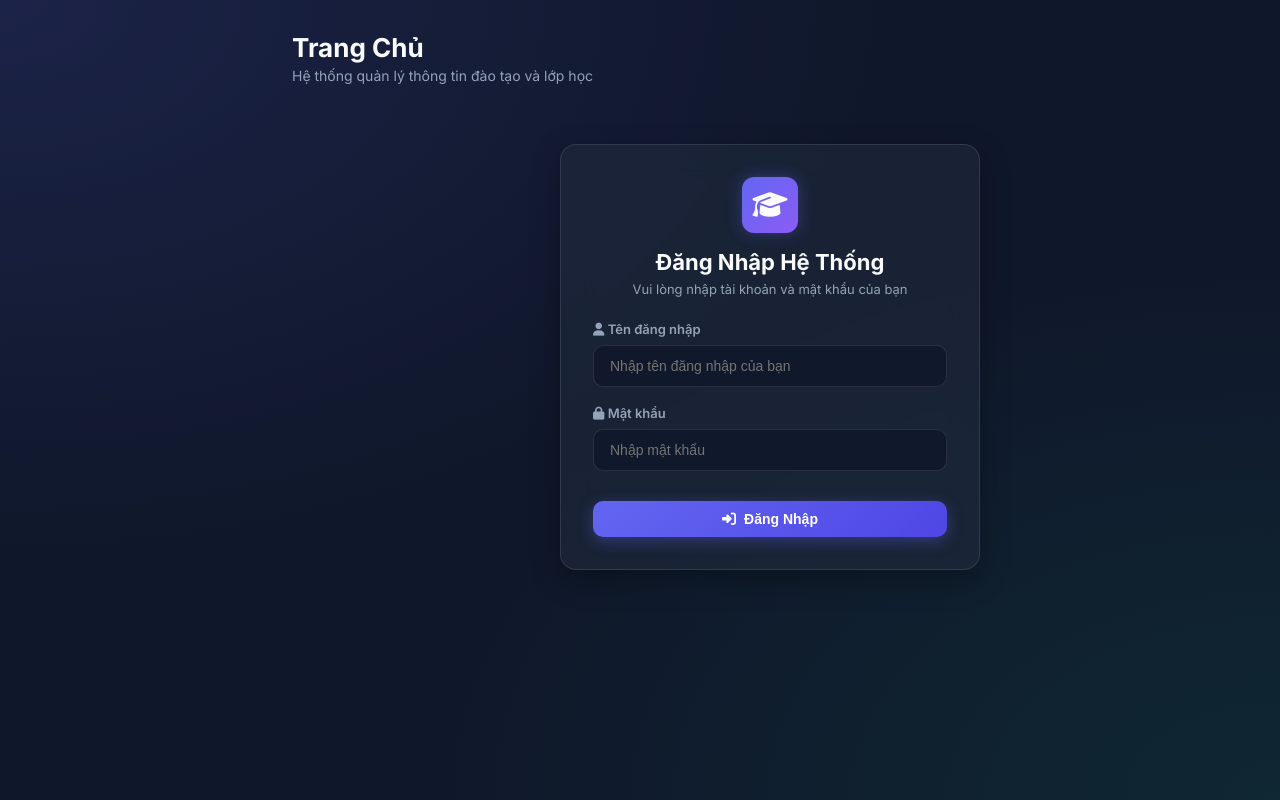
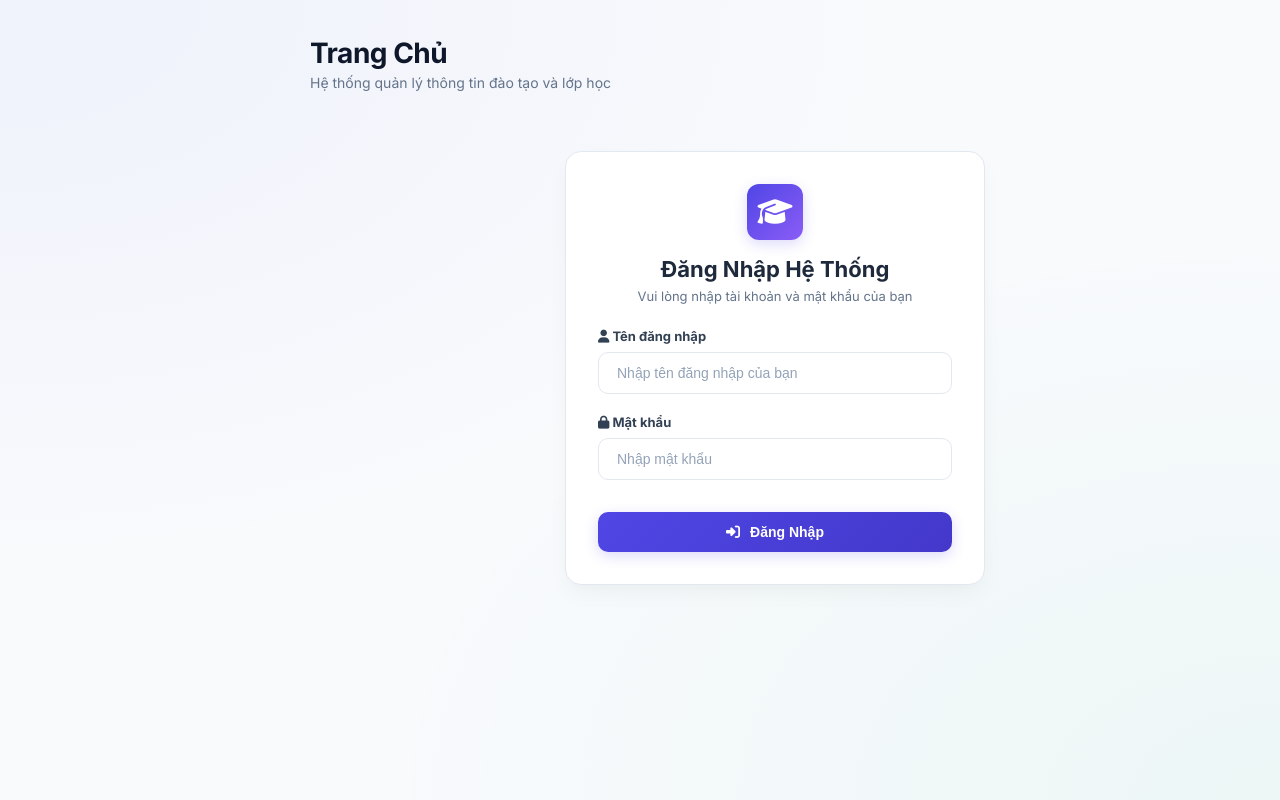
Before and after one commit to HuyHago1111/Managerment_Classrom, a FastAPI app: page / in a window 1280 px wide. Run offline with FastAPI, Linux system fonts and the light colour scheme.

Commit message:
Redesign UI to a bright, modern, high-end enterprise theme

```diff
--- a/classroom_management/static/css/style.css
+++ b/classroom_management/static/css/style.css
@@ -1,24 +1,33 @@
 /* =================================================================
-   QUẢN LÝ LỚP HỌC - MODERN GLASSMORPHISM DESIGN SYSTEM
+   QUẢN LÝ LỚP HỌC - BRIGHT MODERN ENTERPRISE DESIGN SYSTEM
    ================================================================= */
 
 :root {
-  --bg-dark: #0f172a;
-  --bg-card: rgba(30, 41, 59, 0.7);
-  --bg-card-hover: rgba(51, 65, 85, 0.8);
-  --border-color: rgba(255, 255, 255, 0.1);
-  --primary: #6366f1;
-  --primary-hover: #4f46e5;
-  --primary-glow: rgba(99, 102, 241, 0.35);
+  --bg-main: #f8fafc;
+  --bg-card: #ffffff;
+  --bg-sidebar: #ffffff;
+  --border-color: #e2e8f0;
+  --border-focus: #6366f1;
+  --primary: #4f46e5;
+  --primary-hover: #4338ca;
+  --primary-light: #e0e7ff;
+  --primary-glow: rgba(79, 70, 229, 0.2);
   --success: #10b981;
+  --success-light: #d1fae5;
   --warning: #f59e0b;
+  --warning-light: #fef3c7;
   --danger: #ef4444;
+  --danger-light: #fee2e2;
   --info: #06b6d4;
-  --text-main: #f8fafc;
-  --text-muted: #94a3b8;
-  --sidebar-width: 260px;
+  --info-light: #cffaff;
+  --text-main: #1e293b;
+  --text-muted: #64748b;
+  --sidebar-width: 270px;
   --radius: 16px;
-  --transition: all 0.25s cubic-bezier(0.4, 0, 0.2, 1);
+  --radius-sm: 10px;
+  --shadow: 0 10px 25px -5px rgba(0, 0, 0, 0.05), 0 8px 10px -6px rgba(0, 0, 0, 0.01);
+  --shadow-hover: 0 20px 30px -10px rgba(79, 70, 229, 0.12);
+  --transition: all 0.22s cubic-bezier(0.4, 0, 0.2, 1);
 }
 
 * {
@@ -29,26 +38,29 @@
 
 body {
   font-family: 'Inter', -apple-system, BlinkMacSystemFont, "Segoe UI", Roboto, sans-serif;
-  background-color: var(--bg-dark);
+  background-color: var(--bg-main);
   color: var(--text-main);
   background-image:
-    radial-gradient(at 0% 0%, rgba(99, 102, 241, 0.15) 0px, transparent 50%),
-    radial-gradient(at 100% 100%, rgba(16, 185, 129, 0.1) 0px, transparent 50%);
+    radial-gradient(at 0% 0%, rgba(99, 102, 241, 0.06) 0px, transparent 50%),
+    radial-gradient(at 100% 100%, rgba(16, 185, 129, 0.05) 0px, transparent 50%);
   min-height: 100vh;
   overflow-x: hidden;
 }
 
-/* Glassmorphism Container */
+/* Bright Glass Panel */
 .glass-panel {
   background: var(--bg-card);
-  backdrop-filter: blur(16px);
-  -webkit-backdrop-filter: blur(16px);
   border: 1px solid var(--border-color);
   border-radius: var(--radius);
-  box-shadow: 0 10px 30px rgba(0, 0, 0, 0.3);
+  box-shadow: var(--shadow);
+  transition: var(--transition);
 }
 
-/* App Layout */
+.glass-panel:hover {
+  box-shadow: var(--shadow-hover);
+}
+
+/* Layout */
 #app {
   display: flex;
   min-height: 100vh;
@@ -57,53 +69,57 @@ body {
 /* Sidebar */
 .sidebar {
   width: var(--sidebar-width);
-  background: rgba(15, 23, 42, 0.9);
+  background: var(--bg-sidebar);
   border-right: 1px solid var(--border-color);
   display: flex;
   flex-direction: column;
-  padding: 24px 16px;
+  padding: 28px 20px;
   position: fixed;
   height: 100vh;
   z-index: 100;
+  box-shadow: 4px 0 15px rgba(0, 0, 0, 0.02);
 }
 
 .brand {
   display: flex;
   align-items: center;
-  gap: 12px;
-  padding: 0 12px 24px 12px;
+  gap: 14px;
+  padding: 0 6px 24px 6px;
   border-bottom: 1px solid var(--border-color);
   margin-bottom: 24px;
 }
 
 .brand-icon {
-  width: 42px;
-  height: 42px;
+  width: 44px;
+  height: 44px;
   background: linear-gradient(135deg, var(--primary), #8b5cf6);
   border-radius: 12px;
   display: flex;
   align-items: center;
   justify-content: center;
+  color: #ffffff;
   font-size: 22px;
-  box-shadow: 0 0 15px var(--primary-glow);
+  box-shadow: 0 4px 14px var(--primary-glow);
 }
 
 .brand-text h2 {
-  font-size: 16px;
+  font-size: 17px;
   font-weight: 700;
-  letter-spacing: -0.5px;
+  color: #0f172a;
+  letter-spacing: -0.4px;
 }
 
 .brand-text span {
   font-size: 12px;
   color: var(--text-muted);
+  font-weight: 500;
 }
 
 .nav-menu {
   list-style: none;
   display: flex;
   flex-direction: column;
-  gap: 6px;
+  gap: 8px;
   flex: 1;
 }
 
@@ -171,21 +194,22 @@ body {
 .user-info .badge-role {
   display: inline-block;
   font-size: 11px;
-  padding: 2px 8px;
-  border-radius: 10px;
-  font-weight: 600;
+  padding: 2px 10px;
+  border-radius: 20px;
+  font-weight: 700;
   text-transform: uppercase;
+  letter-spacing: 0.5px;
 }
 
-.badge-admin { background: rgba(239, 68, 68, 0.2); color: #fca5a5; border: 1px solid rgba(239, 68, 68, 0.4); }
-.badge-teacher { background: rgba(59, 130, 246, 0.2); color: #93c5fd; border: 1px solid rgba(59, 130, 246, 0.4); }
-.badge-student { background: rgba(16, 185, 129, 0.2); color: #6ee7b7; border: 1px solid rgba(16, 185, 129, 0.4); }
+.badge-admin { background: var(--danger-light); color: #dc2626; border: 1px solid #fca5a5; }
+.badge-teacher { background: var(--primary-light); color: #4338ca; border: 1px solid #c7d2fe; }
+.badge-student { background: var(--success-light); color: #047857; border: 1px solid #a7f3d0; }
 
 /* Main Content Area */
 .main-content {
   margin-left: var(--sidebar-width);
   flex: 1;
-  padding: 32px;
+  padding: 36px 40px;
   max-width: calc(100vw - var(--sidebar-width));
 }
 
@@ -193,12 +217,14 @@ body {
   display: flex;
   justify-content: space-between;
   align-items: center;
-  margin-bottom: 28px;
+  margin-bottom: 32px;
 }
 
 .page-title h1 {
-  font-size: 26px;
-  font-weight: 700;
+  font-size: 28px;
+  font-weight: 800;
+  color: #0f172a;
+  letter-spacing: -0.5px;
 }
 
 .page-title p {
@@ -207,126 +233,110 @@ body {
   margin-top: 4px;
 }
 
-.quick-demo-bar {
-  display: flex;
-  align-items: center;
-  gap: 10px;
-  padding: 8px 14px;
-  background: rgba(30, 41, 59, 0.9);
-  border: 1px solid var(--border-color);
-  border-radius: 30px;
-}
-
-.demo-btn {
-  background: rgba(255, 255, 255, 0.08);
-  border: none;
-  color: var(--text-main);
-  padding: 6px 14px;
-  border-radius: 20px;
-  cursor: pointer;
-  font-size: 12px;
-  font-weight: 600;
-  transition: var(--transition);
-}
-
-.demo-btn:hover {
-  background: var(--primary);
-  box-shadow: 0 0 10px var(--primary-glow);
-}
-
 /* Stat Cards Grid */
 .stats-grid {
   display: grid;
-  grid-template-columns: repeat(auto-fit, minmax(220px, 1fr));
-  gap: 20px;
-  margin-bottom: 28px;
+  grid-template-columns: repeat(auto-fit, minmax(230px, 1fr));
+  gap: 22px;
+  margin-bottom: 32px;
 }
 
 .stat-card {
-  padding: 20px;
+  padding: 24px;
   display: flex;
   align-items: center;
-  gap: 18px;
+  gap: 20px;
+  background: #ffffff;
 }
 
 .stat-icon {
-  width: 50px;
-  height: 50px;
-  border-radius: 14px;
+  width: 54px;
+  height: 54px;
+  border-radius: 16px;
   display: flex;
   align-items: center;
   justify-content: center;
   font-size: 24px;
 }
 
-.stat-icon.blue { background: rgba(59, 130, 246, 0.2); color: #60a5fa; }
-.stat-icon.purple { background: rgba(139, 92, 246, 0.2); color: #c084fc; }
-.stat-icon.green { background: rgba(16, 185, 129, 0.2); color: #34d399; }
-.stat-icon.amber { background: rgba(245, 158, 11, 0.2); color: #fbbf24; }
+.stat-icon.blue { background: #eff6ff; color: #2563eb; }
+.stat-icon.purple { background: #f5f3ff; color: #7c3aed; }
+.stat-icon.green { background: #ecfdf5; color: #059669; }
+.stat-icon.amber { background: #fffbeb; color: #d97706; }
 
 .stat-info h3 {
-  font-size: 24px;
-  font-weight: 700;
+  font-size: 26px;
+  font-weight: 800;
+  color: #0f172a;
 }
 
 .stat-info p {
   color: var(--text-muted);
   font-size: 13px;
+  font-weight: 600;
 }
 
 /* Data Tables */
 .table-container {
   overflow-x: auto;
   margin-top: 16px;
+  border-radius: var(--radius-sm);
+  border: 1px solid var(--border-color);
 }
 
 .custom-table {
   width: 100%;
   border-collapse: collapse;
   text-align: left;
+  background: #ffffff;
 }
 
 .custom-table th {
-  background: rgba(15, 23, 42, 0.6);
-  padding: 14px 18px;
-  font-size: 13px;
+  background: #f8fafc;
+  padding: 16px 20px;
+  font-size: 12px;
   color: var(--text-muted);
-  font-weight: 600;
+  font-weight: 700;
   border-bottom: 1px solid var(--border-color);
   text-transform: uppercase;
-  letter-spacing: 0.5px;
+  letter-spacing: 0.6px;
 }
 
 .custom-table td {
-  padding: 16px 18px;
-  border-bottom: 1px solid var(--border-color);
+  padding: 16px 20px;
+  border-bottom: 1px solid #f1f5f9;
   font-size: 14px;
+  color: #334155;
+}
+
+.custom-table tbody tr {
+  transition: var(--transition);
 }
 
 .custom-table tbody tr:hover {
-  background: rgba(255, 255, 255, 0.03);
+  background: #f8fafc;
 }
 
-/* Form Controls & Buttons */
+/* Modern Form Controls */
 .form-group {
   display: flex;
   flex-direction: column;
   gap: 8px;
-  margin-bottom: 18px;
+  margin-bottom: 20px;
 }
 
 .form-group label {
   font-size: 13px;
-  font-weight: 600;
-  color: var(--text-muted);
+  font-weight: 700;
+  color: #334155;
 }
 
 .form-control {
-  background: rgba(15, 23, 42, 0.8);
-  border: 1px solid var(--border-color);
-  color: var(--text-main);
-  padding: 12px 16px;
-  border-radius: 10px;
+  background: #ffffff;
+  border: 1.5px solid var(--border-color);
+  color: #0f172a;
+  padding: 12px 18px;
+  border-radius: var(--radius-sm);
   font-size: 14px;
   outline: none;
   transition: var(--transition);
@@ -334,60 +344,68 @@ body {
 
 .form-control:focus {
   border-color: var(--primary);
-  box-shadow: 0 0 10px var(--primary-glow);
+  box-shadow: 0 0 0 4px var(--primary-glow);
 }
 
+.form-control::placeholder {
+  color: #94a3b8;
+}
+
+/* Buttons */
 .btn {
-  padding: 10px 20px;
-  border-radius: 10px;
+  padding: 12px 22px;
+  border-radius: var(--radius-sm);
   font-size: 14px;
-  font-weight: 600;
+  font-weight: 700;
   cursor: pointer;
   border: none;
   display: inline-flex;
   align-items: center;
-  gap: 8px;
+  gap: 10px;
   transition: var(--transition);
 }
 
 .btn-primary {
-  background: linear-gradient(135deg, var(--primary), #4f46e5);
-  color: #fff;
-  box-shadow: 0 4px 15px var(--primary-glow);
+  background: linear-gradient(135deg, var(--primary), #4338ca);
+  color: #ffffff;
+  box-shadow: 0 4px 14px var(--primary-glow);
 }
 
 .btn-primary:hover {
-  opacity: 0.95;
-  transform: translateY(-1px);
+  transform: translateY(-2px);
+  box-shadow: 0 8px 20px var(--primary-glow);
 }
 
 .btn-secondary {
-  background: rgba(255, 255, 255, 0.1);
-  color: var(--text-main);
+  background: #f1f5f9;
+  color: #334155;
+  border: 1px solid var(--border-color);
 }
 
 .btn-secondary:hover {
-  background: rgba(255, 255, 255, 0.18);
+  background: #e2e8f0;
 }
 
 .btn-sm {
-  padding: 6px 12px;
+  padding: 8px 14px;
   font-size: 12px;
   border-radius: 8px;
 }
 
 .btn-success { background: #10b981; color: #fff; }
+.btn-success:hover { background: #059669; }
 .btn-danger { background: #ef4444; color: #fff; }
+.btn-danger:hover { background: #dc2626; }
 
-/* Modal overlay */
+/* Modals */
 .modal-overlay {
   position: fixed;
   top: 0;
   left: 0;
   width: 100vw;
   height: 100vh;
-  background: rgba(0, 0, 0, 0.7);
-  backdrop-filter: blur(8px);
+  background: rgba(15, 23, 42, 0.4);
+  backdrop-filter: blur(6px);
   display: flex;
   align-items: center;
   justify-content: center;
@@ -404,65 +422,77 @@ body {
 
 .modal-content {
   width: 90%;
-  max-width: 550px;
-  padding: 28px;
+  max-width: 560px;
+  padding: 32px;
+  background: #ffffff;
+  border-radius: var(--radius);
 }
 
 .modal-header {
   display: flex;
   justify-content: space-between;
   align-items: center;
-  margin-bottom: 20px;
-  padding-bottom: 12px;
+  margin-bottom: 24px;
+  padding-bottom: 14px;
   border-bottom: 1px solid var(--border-color);
+}
+
+.modal-header h3 {
+  font-size: 18px;
+  font-weight: 700;
+  color: #0f172a;
 }
 
 /* Schedule Card View */
 .schedule-grid {
   display: grid;
-  grid-template-columns: repeat(auto-fit, minmax(280px, 1fr));
-  gap: 18px;
+  grid-template-columns: repeat(auto-fit, minmax(290px, 1fr));
+  gap: 20px;
 }
 
 .schedule-card {
-  padding: 20px;
-  border-left: 4px solid var(--primary);
+  padding: 24px;
+  background: #ffffff;
+  border-left: 5px solid var(--primary);
   display: flex;
   flex-direction: column;
-  gap: 10px;
+  gap: 12px;
 }
 
 .schedule-card .day-badge {
   font-size: 12px;
-  font-weight: 700;
+  font-weight: 800;
   text-transform: uppercase;
   color: var(--primary);
+  letter-spacing: 0.5px;
 }
 
 .schedule-card .time {
-  font-size: 18px;
-  font-weight: 700;
+  font-size: 19px;
+  font-weight: 800;
+  color: #0f172a;
 }
 
 /* Toast Notifications */
 #toast-container {
   position: fixed;
-  bottom: 24px;
-  right: 24px;
+  bottom: 28px;
+  right: 28px;
   z-index: 2000;
   display: flex;
   flex-direction: column;
-  gap: 10px;
+  gap: 12px;
 }
 
 .toast {
-  padding: 14px 20px;
-  border-radius: 12px;
-  background: rgba(30, 41, 59, 0.95);
+  padding: 16px 24px;
+  border-radius: var(--radius-sm);
+  background: #ffffff;
   border: 1px solid var(--border-color);
-  color: #fff;
+  color: #0f172a;
   font-size: 14px;
-  box-shadow: 0 10px 30px rgba(0, 0, 0, 0.5);
+  font-weight: 600;
+  box-shadow: 0 15px 30px rgba(0, 0, 0, 0.1);
   animation: slideIn 0.3s cubic-bezier(0.4, 0, 0.2, 1);
 }
 
--- a/classroom_management/templates/index.html
+++ b/classroom_management/templates/index.html
@@ -117,10 +117,10 @@
             </div>
           </div>
 
-          <div class="glass-panel" style="padding: 28px; margin-bottom: 24px; background: linear-gradient(135deg, rgba(99,102,241,0.2), rgba(139,92,246,0.1));">
-            <h2 id="welcome-title">Xin chào!</h2>
-            <p id="welcome-sub" style="color: var(--text-muted); margin-top: 8px;">
-              Chào mừng bạn đến với Hệ thống Quản lý Lớp học 3 tầng. Bạn có thể duyệt các tính năng theo phân quyền từ thanh điều hướng bên trái.
+          <div class="glass-panel" style="padding: 28px; margin-bottom: 24px; background: linear-gradient(135deg, #e0e7ff, #f5f3ff); border: 1px solid #c7d2fe;">
+            <h2 id="welcome-title" style="color: #3730a3;">Xin chào!</h2>
+            <p id="welcome-sub" style="color: #4338ca; margin-top: 8px; font-weight: 500;">
+              Chào mừng bạn đến với Hệ thống Quản lý Lớp học. Bạn có thể duyệt các tính năng theo phân quyền từ thanh điều hướng bên trái.
             </p>
           </div>
         </div>
```
Also changed, not shown: other parts of classroom_management/static/css/style.css (+22 -15 lines).
